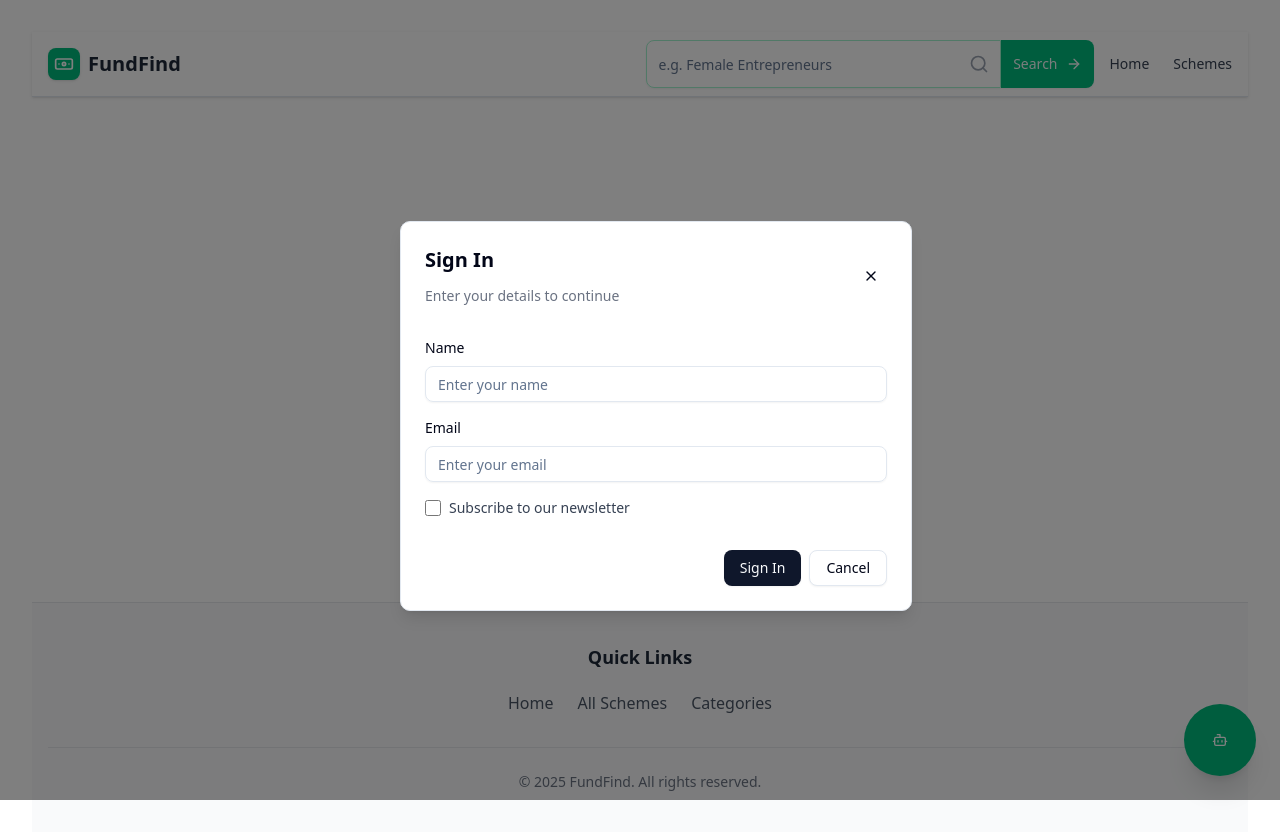
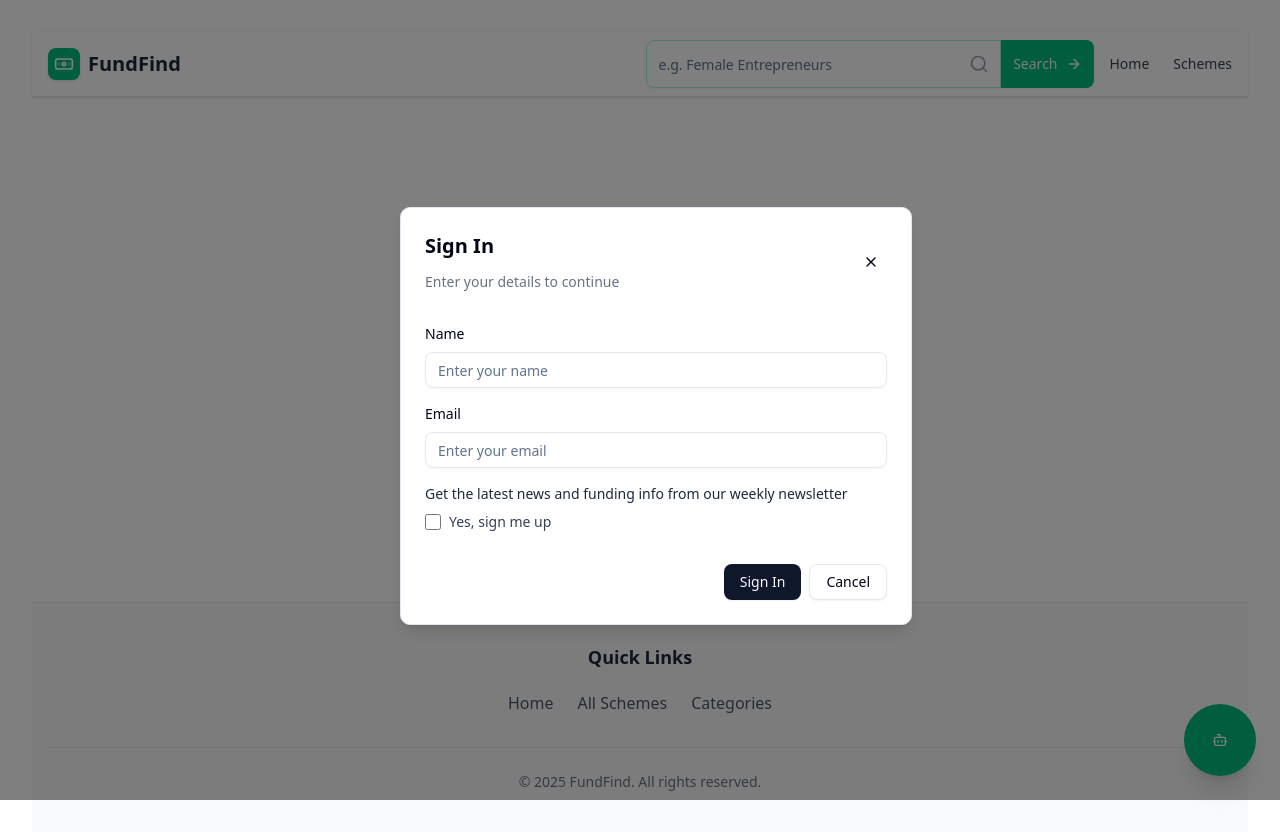
Before and after one commit to jjf2009/FIIRE, a React (Vite) app: page /chat in a window 1280 px wide. Shown: the top 838 px of the page. Built offline with nearby package versions, Linux system fonts and the light colour scheme.

Commit message:
file addeD

```diff
--- a/src/components/SigninModal.jsx
+++ b/src/components/SigninModal.jsx
@@ -75,7 +75,10 @@ const SignInModal = ({ isOpen, onClose, onSignIn }) => {
           <Button
             variant="ghost"
             size="icon"
-            onClick={onClose}
+            onClick={() => {
+              onClose();
+              navigate('/');
+            }}
             className="h-8 w-8 rounded-full"
             aria-label="Close"
           >
@@ -111,6 +114,10 @@ const SignInModal = ({ isOpen, onClose, onSignIn }) => {
             />
           </div>
 
+          <div className="space-y-2">
+  <h4 className="text-sm font-medium text-gray-800">
+    Get the latest news and funding info from our weekly newsletter
+  </h4>
   <div className="flex items-center space-x-2">
     <input
       id="subscribe"
@@ -120,9 +127,11 @@ const SignInModal = ({ isOpen, onClose, onSignIn }) => {
       className="accent-emerald-500 h-4 w-4"
     />
     <Label htmlFor="subscribe" className="text-sm text-gray-700">
-              Subscribe to our newsletter
+      Yes, sign me up
     </Label>
   </div>
+</div>
+
 
           {error && (
             <div className="text-red-500 text-sm font-medium">{error}</div>
--- a/src/pages/Schemes/Schemes.jsx
+++ b/src/pages/Schemes/Schemes.jsx
@@ -42,6 +42,7 @@ const Schemes = () => {
         });
 
         const sector = searchParams.get("sector")?.toLowerCase();
+        // console.log(sector)
         const grant = searchParams.get("grant")?.toLowerCase();
 
         const formatted = parsed.data.map(formatFundingData);
@@ -49,11 +50,14 @@ const Schemes = () => {
         let filtered = formatted;
 
         if (sector) {
-          filtered = filtered.filter((scheme) =>
-            scheme.focusAreas.some((area) => area.toLowerCase().includes(sector))
-          );
+         const regex = new RegExp(`\\b${sector}`, "i");
+
+            filtered = filtered.filter((scheme) =>
+                scheme.focusAreas.some((area) => regex.test(area))
+            );
+
         }
-
+        console.log(filtered)
         if (grant && grant !== "all") {
           filtered = filtered.filter((scheme) =>
             scheme.support?.toLowerCase().includes(grant)
```
Lines whose indentation alone changed are shown as unchanged.
